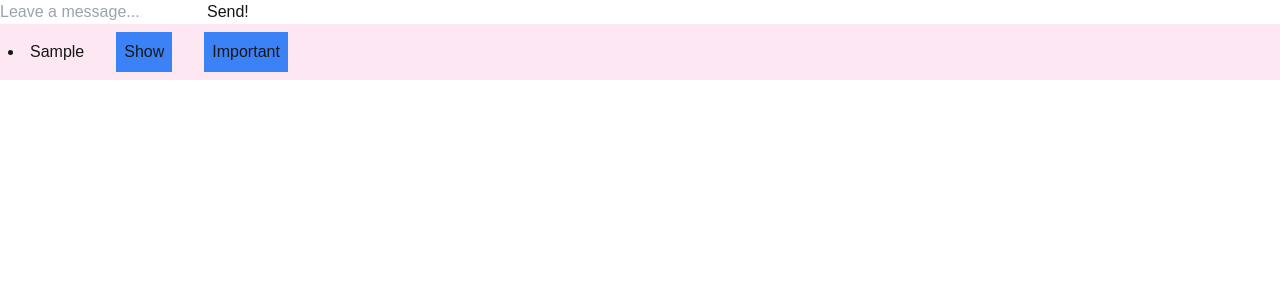
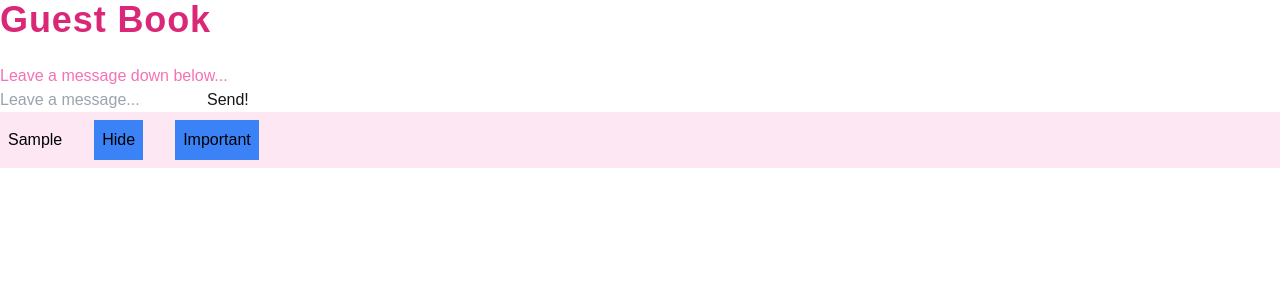
Before and after one commit to timdeckel/Jest-assignment-2, a Next.js app: page / in a window 1280 px wide. Both pictures are taken after typing "Sample" into the empty fields and a click on the button "Send!". Shown: the top 300 px of the page. Built offline with nearby package versions, Linux system fonts and the light colour scheme.

Commit message:
all tests have passed

```diff
--- a/src/app/components/Button/index.tsx
+++ b/src/app/components/Button/index.tsx
@@ -14,9 +14,9 @@ const Button = ({text , altText, passedFunction}: ButtonProps) => {
         passedFunction();
     }
 
-    if(text === 'Hide'){
+    if(text === 'Show'){
         return (
-            <button className={toggled ? 'p-2 bg-red-500' : 'p-2 bg-blue-500'} onClick={handleClick} >{toggled ? text: altText}</button>
+            <button data-testId="toggle-message" className={toggled ? 'p-2 bg-red-500' : 'p-2 bg-blue-500'} onClick={handleClick} >{toggled ? text: altText}</button>
           );
     } else {
         return (
--- a/src/app/components/List/index.tsx
+++ b/src/app/components/List/index.tsx
@@ -18,10 +18,10 @@ const List = ({ id, message  }: ListProps) => {
   }
 
   return (
-    <div  className={important ? 'flex bg-yellow-200 p-2' : 'flex bg-pink-100 p-2'}>
-          <div className=' gap-8 flex items-center justify-between' key={id}>
-            <li className={hidden ? 'hidden': ''} >{message}</li>
-            <Button text='Hide' altText='Show' passedFunction={toggleContent} ></Button>
+    <div data-testid="list-item"  className={important ? 'flex bg-yellow-200 p-2' : 'flex bg-pink-100 p-2'}>
+          <div className=' gap-8 flex items-center justify-between text-black' key={id}>
+            <li className='list-none'>{!hidden ? message : ''}</li>
+            <Button text='Show' altText='Hide' passedFunction={toggleContent} ></Button>
             <Button text='Unimportant' altText='Important' passedFunction={toggleImportant} ></Button>
           </div>
     </div>
--- a/src/app/page.tsx
+++ b/src/app/page.tsx
@@ -1,9 +1,11 @@
 import Image from "next/image";
 import GuestList from "./components/GuestList";
+import Header from "./components/Header";
 export default function Home() {
   return (
     <div className="">
       <main className="">
+      <Header/>
       <GuestList listItem={null}/>
       </main>
     </div>
```
